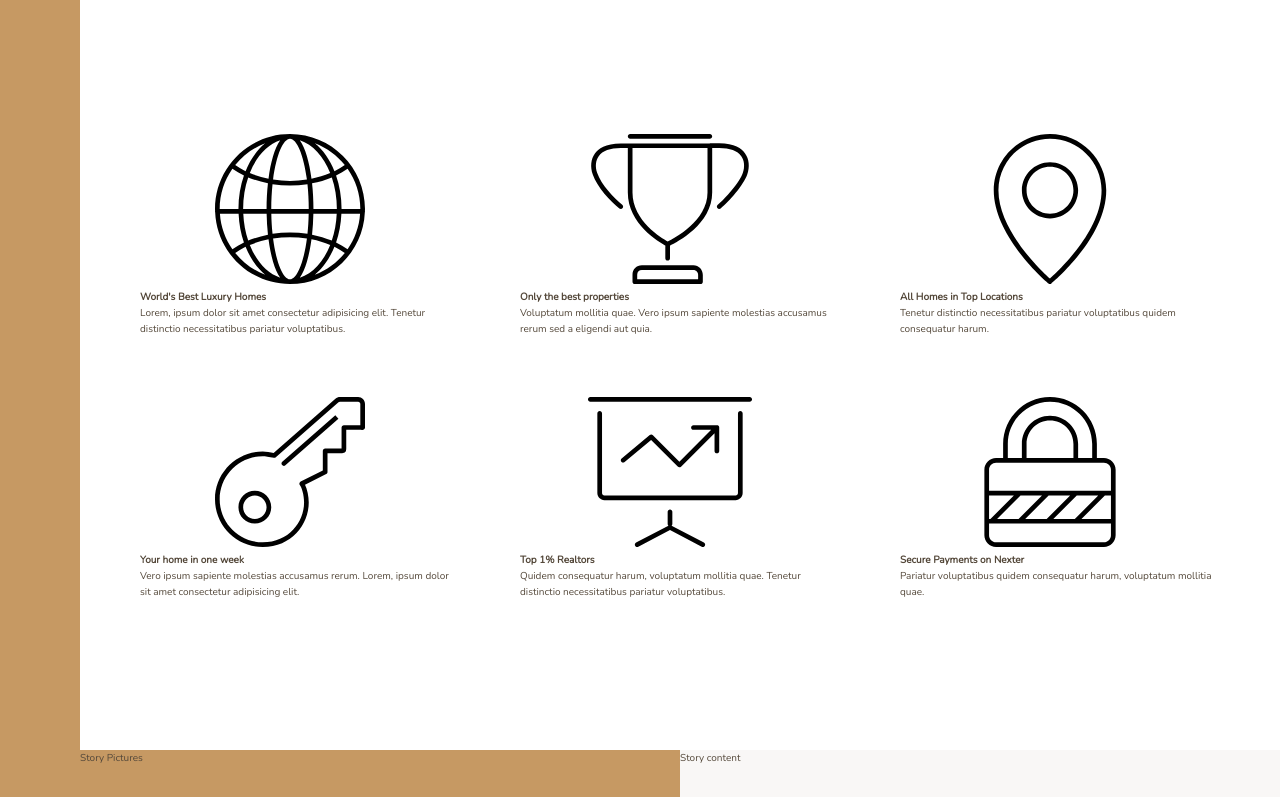
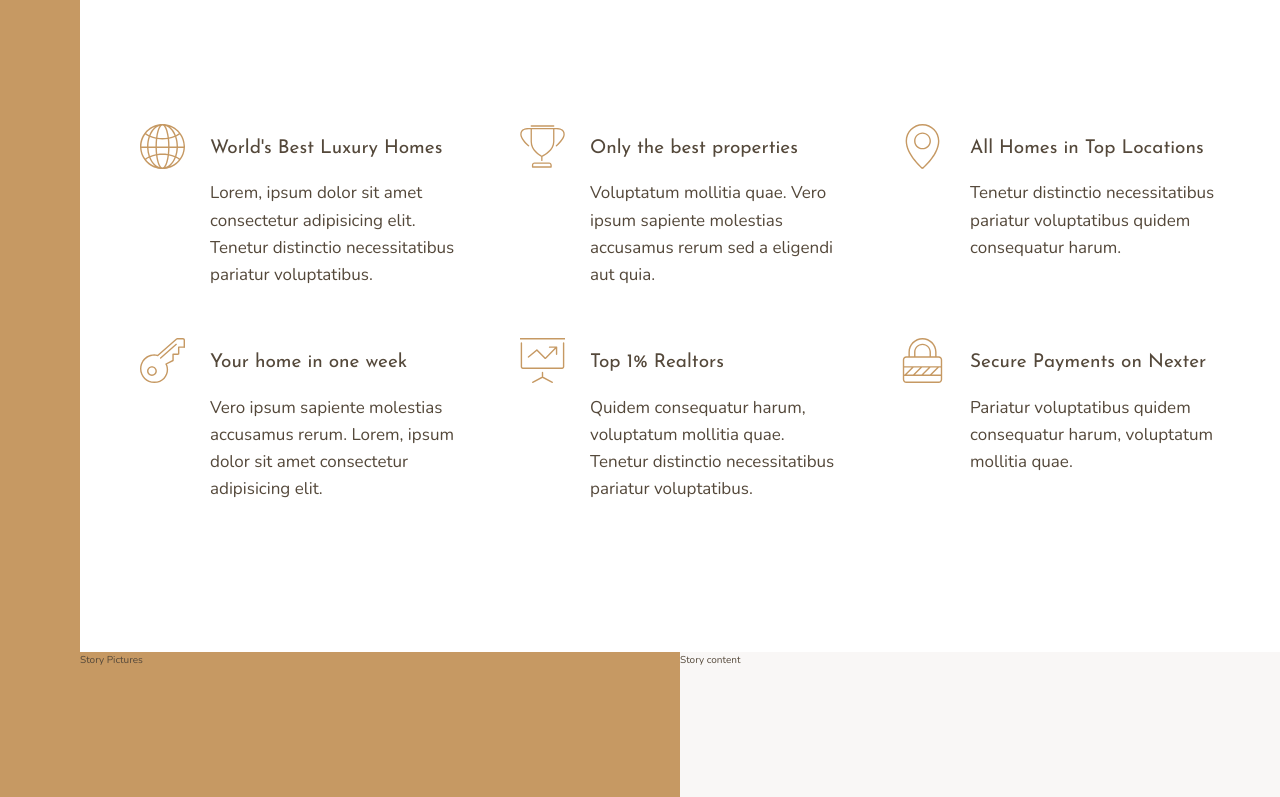
Before and after one commit to electro75/nexter, a website: page index.html in a window 1280 px wide. Shown: the part 656-1453 px from the top of the page. Drawn offline with nearby package versions, Linux system fonts and the light colour scheme.

Commit message:
add styles for feature section

```diff
--- a/index.html
+++ b/index.html
@@ -29,7 +29,7 @@
                 <svg class="feature__icon">
                     <use xlink:href="img/sprite.svg#icon-global"></use>
                 </svg>
-                <h4 class="heading-4">
+                <h4 class="heading-4 heading-4--dark">
                     World's Best Luxury Homes
                 </h4>
                 <p class="feature__text">
@@ -40,7 +40,7 @@
                 <svg class="feature__icon">
                     <use xlink:href="img/sprite.svg#icon-trophy"></use>
                 </svg>
-                <h4 class="heading-4">
+                <h4 class="heading-4 heading-4--dark">
                     Only the best properties
                 </h4>
                 <p class="feature__text">
@@ -50,7 +50,7 @@
             <div class="feature"><svg class="feature__icon">
                     <use xlink:href="img/sprite.svg#icon-map-pin"></use>
                 </svg>
-                <h4 class="heading-4">
+                <h4 class="heading-4 heading-4--dark">
                     All Homes in Top Locations
                 </h4>
                 <p class="feature__text">
@@ -61,7 +61,7 @@
                 <svg class="feature__icon">
                     <use xlink:href="img/sprite.svg#icon-key"></use>
                 </svg>
-                <h4 class="heading-4">
+                <h4 class="heading-4 heading-4--dark">
                     Your home in one week
                 </h4>
                 <p class="feature__text">
@@ -72,7 +72,7 @@
                 <svg class="feature__icon">
                     <use xlink:href="img/sprite.svg#icon-presentation"></use>
                 </svg>
-                <h4 class="heading-4">
+                <h4 class="heading-4 heading-4--dark">
                     Top 1% Realtors
                 </h4>
                 <p class="feature__text">
@@ -83,7 +83,7 @@
                 <svg class="feature__icon">
                     <use xlink:href="img/sprite.svg#icon-lock"></use>
                 </svg>
-                <h4 class="heading-4">
+                <h4 class="heading-4 heading-4--dark">
                     Secure Payments on Nexter
                 </h4>
                 <p class="feature__text">
--- a/sass/_features.scss
+++ b/sass/_features.scss
@@ -4,6 +4,30 @@
     margin: 15rem 0;
 
     display: grid;
-    grid-template-columns: repeat(3, 1fr);
+    // grid-template-columns: repeat(3, 1fr);
+    grid-template-columns: repeat(auto-fit, minmax(25rem, 1fr));
     grid-gap: 6rem;
+    align-items: start;
 }
+
+.feature {
+
+    display: grid;
+    grid-template-columns: min-content 1fr;
+    grid-row-gap: 1.5rem;
+    grid-column-gap: 2.5rem;
+
+
+    &__icon {
+        fill: $color-primary;
+        width: 4.5rem;
+        height: 4.5rem;
+        transform: translateY(-1rem);
+
+        grid-row: 1 / span 2;
+    }
+
+    &__text {
+        font-size: 1.7rem;
+    }
+}
--- a/sass/_typography.scss
+++ b/sass/_typography.scss
@@ -0,0 +1,34 @@
+%heading {
+    font-family: $font-display;
+    font-weight: 400;
+}
+
+.heading {
+
+    &-1 {
+        @extend %heading;
+    }
+
+    &-2 {
+        @extend %heading;
+    }
+
+    &-3 {
+        @extend %heading;
+    }
+
+    &-4 {
+        @extend %heading;
+        font-size: 1.9rem;
+
+        &--light {
+            color: $color-grey-light-1;
+        }
+
+        &--dark {
+            color: $color-grey-dark-1;
+        }
+    }
+
+
+}
```
Also changed, not shown: css/style.css.
